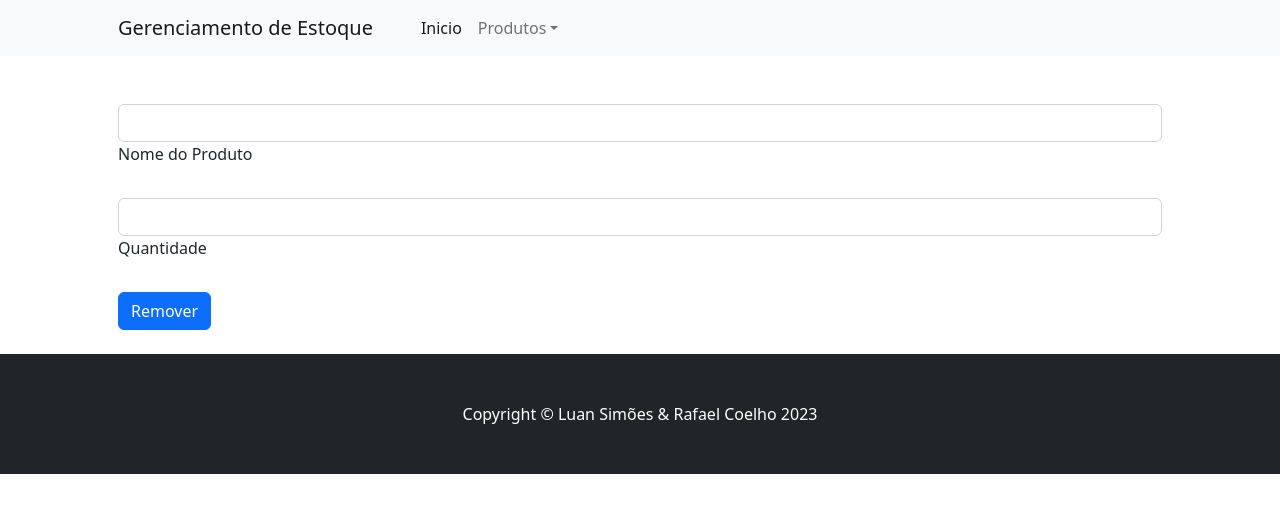
After one commit to Snizi/CRUD_Gerenciamento_De_Estoque, a Flask app: page /remover in a window 1280 px wide. The commit adds this page. Shown: the top 513 px of the page. Run offline with Flask 3, Linux system fonts and the light colour scheme; some libraries are stand-ins or nearby versions.

Commit message:
delete functionality

```diff
--- a/main.py
+++ b/main.py
@@ -42,6 +42,23 @@ def cadastrar():
     else:
         return render_template('cadastro.html')
 
+@app.route('/remover', methods = ["GET", "DELETE"],)
+def remover():
+    if request.method == "POST":
+        product_name = request.form["ProductName"]
+        product_quantity = request.form["Quantity"]
+        product = ProductModel.query.filter_by(product_name=product_name).all()
+        if product:
+            for p in product:
+                print(p.product_name)
+            return render_template('remover.html')
+        else:
+            flash("Produto não está cadastrado")
+            return render_template('remover.html')
+    else:
+        return render_template('remover.html')
+
+
 
 
 if __name__ == "__main__":
--- a/templates/index.html
+++ b/templates/index.html
@@ -17,10 +17,6 @@
                                     $Valor
                                 </div>
                             </div>
-                            <!-- Product actions-->
-                            <div class="card-footer p-4 pt-0 border-top-0 bg-transparent">
-                                <div class="text-center"><a class="btn btn-outline-dark mt-auto" href="#">View options</a></div>
-                            </div>
                         </div>
 
         </section>
--- /dev/null
+++ b/templates/remover.html
@@ -0,0 +1,31 @@
+{% extends "template.html" %}
+{% block content %}
+    {% with messages = get_flashed_messages() %}
+    {% if messages %}
+        <ul id="messages" class="list-unstyled">
+        {% for message in messages %}
+            <li class="alert alert-danger">{{ message }}</li>
+        {% endfor %}
+        </ul>
+    {% endif %}
+    {% endwith %}
+    <div class="container px-4 px-lg-5 mt-5">
+        <form action="/remover" method="post">
+            <!-- Product Name -->
+            <div class="form-outline mb-4">
+                <input type="text" id="form4Example1" name="ProductName" class="form-control" />
+                <label class="form-label" for="form4Example1">Nome do Produto</label>
+            </div>
+
+            <!-- Quantity -->
+            <div class="form-outline mb-4">
+                <input type="number" id="form4Example2" name="Quantity" class="form-control" />
+                <label class="form-label" for="form4Example2">Quantidade</label>
+            </div>
+
+
+            <!-- Submit button -->
+            <button type="submit" class="btn btn-primary btn-block mb-4">Remover</button>
+        </form>
+    </div>
+{% endblock %}
```
Also changed, not shown: templates/template.html (line endings or trailing spaces).
